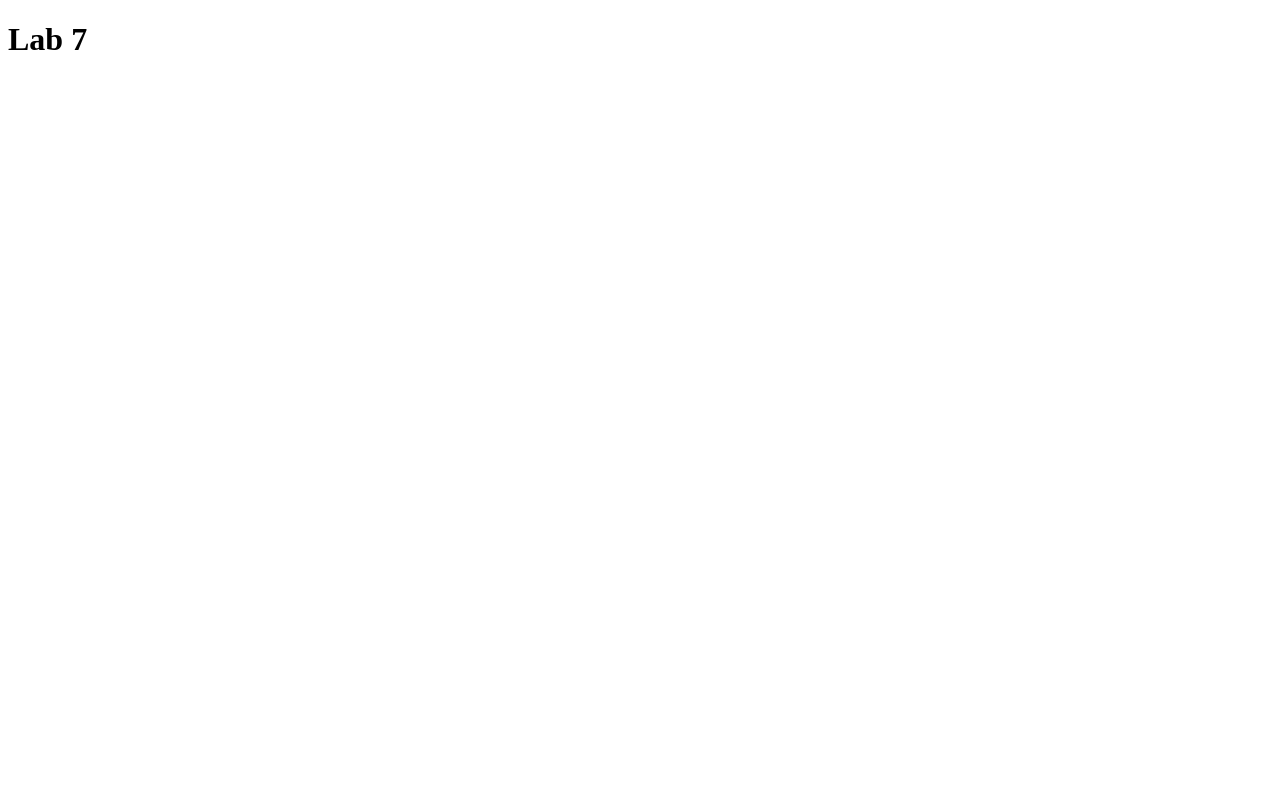
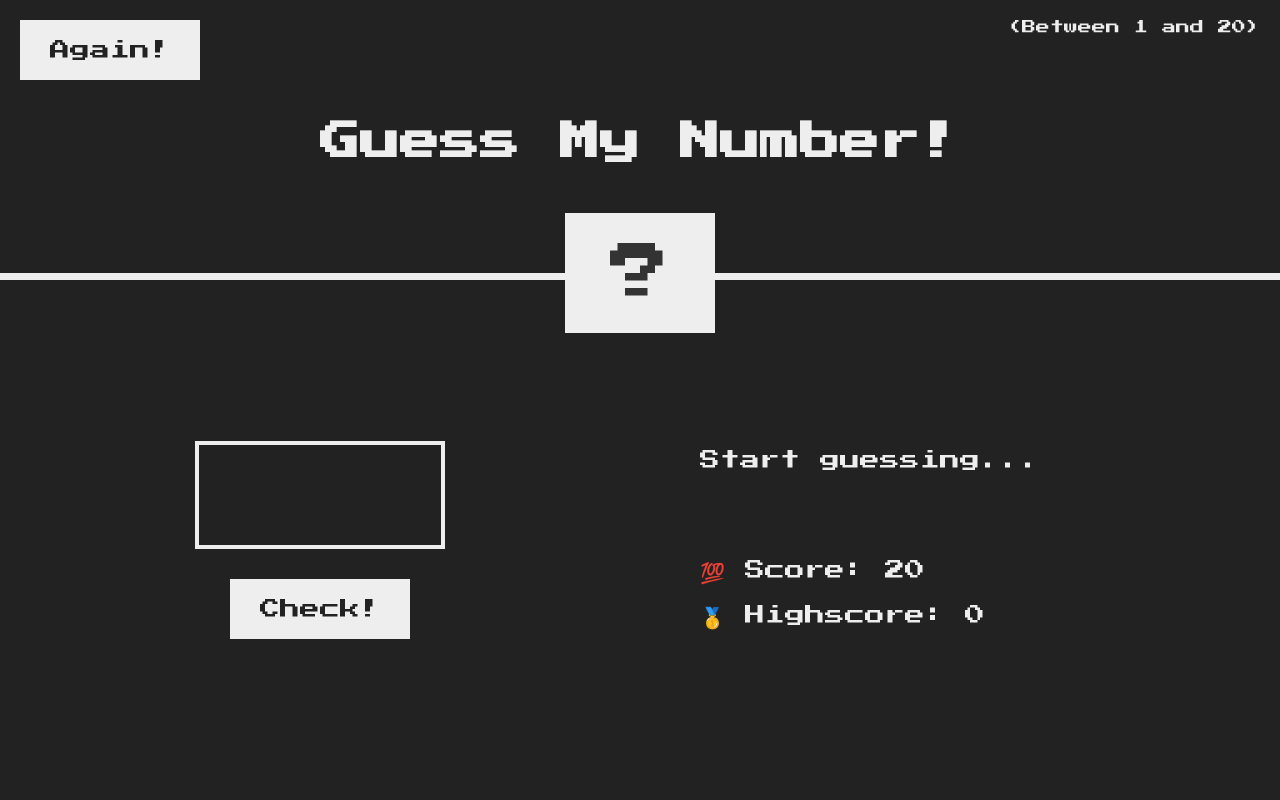
Before and after one commit to fx-Eric/Javascript, a plain HTML site: page Lab_7/index.html in a window 1280 px wide. Drawn offline with Linux system fonts and the light colour scheme.

Commit message:
Update Lab 7

```diff
--- a/Lab_7/index.html
+++ b/Lab_7/index.html
@@ -1,12 +1,32 @@
 <!DOCTYPE html>
 <html lang="en">
-<head>
-    <meta charset="UTF-8">
-    <meta name="viewport" content="width=device-width, initial-scale=1.0">
-    <title id="labTitle">Lab 7</title>
-</head>
-<body>
-    <h1 id="labId">Lab 7</h1>
+  <head>
+    <meta charset="UTF-8" />
+    <meta name="viewport" content="width=device-width, initial-scale=1.0" />
+    <meta http-equiv="X-UA-Compatible" content="ie=edge" />
+    <link rel="stylesheet" href="style.css" />
+    <title>Guess My Number!</title>
+  </head>
+  <body>
+    <header>
+      <h1>Guess My Number!</h1>
+      <p class="between">(Between 1 and 20)</p>
+      <button class="btn again">Again!</button>
+      <div class="number">?</div>
+    </header>
+    <main>
+      <section class="left">
+        <input type="number" class="guess" />
+        <button class="btn check">Check!</button>
+      </section>
+      <section class="right">
+        <p class="message">Start guessing...</p>
+        <p class="label-score">💯 Score: <span class="score">20</span></p>
+        <p class="label-highscore">
+          🥇 Highscore: <span class="highscore">0</span>
+        </p>
+      </section>
+    </main>
     <script src="script.js"></script>
-</body>
+  </body>
 </html>
--- a/Lab_7/script.js
+++ b/Lab_7/script.js
@@ -0,0 +1,36 @@
+'use strict';
+let secretNumber = Math.trunc(Math.random() * 20) + 1;
+let score = 20;
+let highscore = 0;
+
+const displayMessage = function (message) {
+  document.querySelector('.message').textContent = message;
+};
+
+document.querySelector('.check').addEventListener('click', function () {
+  const guess = Number(document.querySelector('.guess').value);
+   if (!guess) {
+    displayMessage('No number!');
+  } else if (guess === secretNumber) {
+    displayMessage('Correct Number!');
+    document.querySelector('.number').textContent = secretNumber;
+
+    document.querySelector('body').style.backgroundColor = '#60b347';
+    document.querySelector('.number').style.width = '30rem';
+
+    if (score > highscore) {
+      highscore = score;
+      document.querySelector('.highscore').textContent = highscore;
+    }
+
+  } else if (guess !== secretNumber) {
+    if (score > 1) {
+      displayMessage(guess > secretNumber ? 'Too high!' : 'Too low!');
+      score--;
+      document.querySelector('.score').textContent = score;
+    } else {
+      displayMessage('You lost the game!');
+      document.querySelector('.score').textContent = 0;
+    }
+  }
+});
--- a/Lab_7/style.css
+++ b/Lab_7/style.css
@@ -0,0 +1,119 @@
+@import url('https://fonts.googleapis.com/css?family=Press+Start+2P&display=swap');
+
+* {
+  margin: 0;
+  padding: 0;
+  box-sizing: inherit;
+}
+
+html {
+  font-size: 62.5%;
+  box-sizing: border-box;
+}
+
+body {
+  font-family: 'Press Start 2P', sans-serif;
+  color: #eee;
+  background-color: #222;
+  /* background-color: #60b347; */
+}
+
+/* LAYOUT */
+header {
+  position: relative;
+  height: 35vh;
+  border-bottom: 7px solid #eee;
+}
+
+main {
+  height: 65vh;
+  color: #eee;
+  display: flex;
+  align-items: center;
+  justify-content: space-around;
+}
+
+.left {
+  width: 52rem;
+  display: flex;
+  flex-direction: column;
+  align-items: center;
+}
+
+.right {
+  width: 52rem;
+  font-size: 2rem;
+}
+
+/* ELEMENTS STYLE */
+h1 {
+  font-size: 4rem;
+  text-align: center;
+  position: absolute;
+  width: 100%;
+  top: 52%;
+  left: 50%;
+  transform: translate(-50%, -50%);
+}
+
+.number {
+  background: #eee;
+  color: #333;
+  font-size: 6rem;
+  width: 15rem;
+  padding: 3rem 0rem;
+  text-align: center;
+  position: absolute;
+  bottom: 0;
+  left: 50%;
+  transform: translate(-50%, 50%);
+}
+
+.between {
+  font-size: 1.4rem;
+  position: absolute;
+  top: 2rem;
+  right: 2rem;
+}
+
+.again {
+  position: absolute;
+  top: 2rem;
+  left: 2rem;
+}
+
+.guess {
+  background: none;
+  border: 4px solid #eee;
+  font-family: inherit;
+  color: inherit;
+  font-size: 5rem;
+  padding: 2.5rem;
+  width: 25rem;
+  text-align: center;
+  display: block;
+  margin-bottom: 3rem;
+}
+
+.btn {
+  border: none;
+  background-color: #eee;
+  color: #222;
+  font-size: 2rem;
+  font-family: inherit;
+  padding: 2rem 3rem;
+  cursor: pointer;
+}
+
+.btn:hover {
+  background-color: #ccc;
+}
+
+.message {
+  margin-bottom: 8rem;
+  height: 3rem;
+}
+
+.label-score {
+  margin-bottom: 2rem;
+}
```
